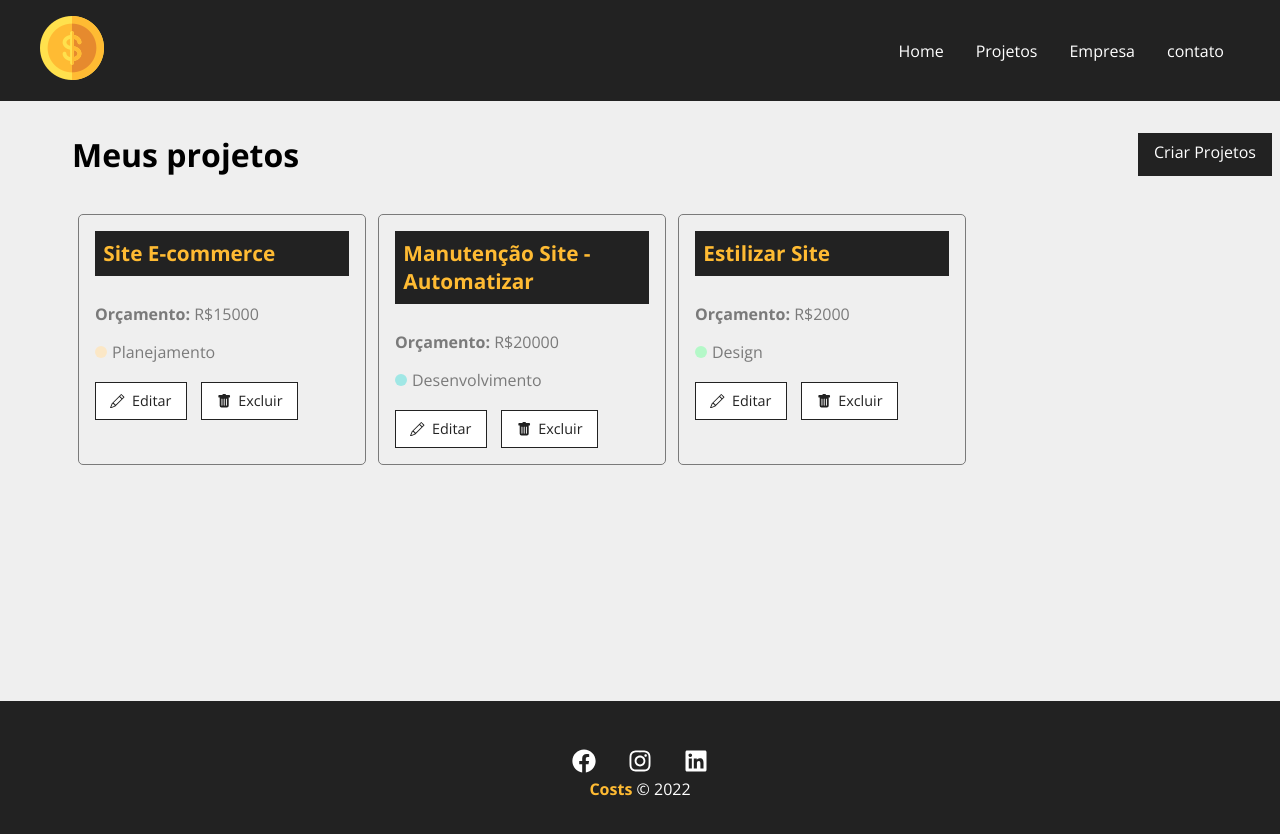
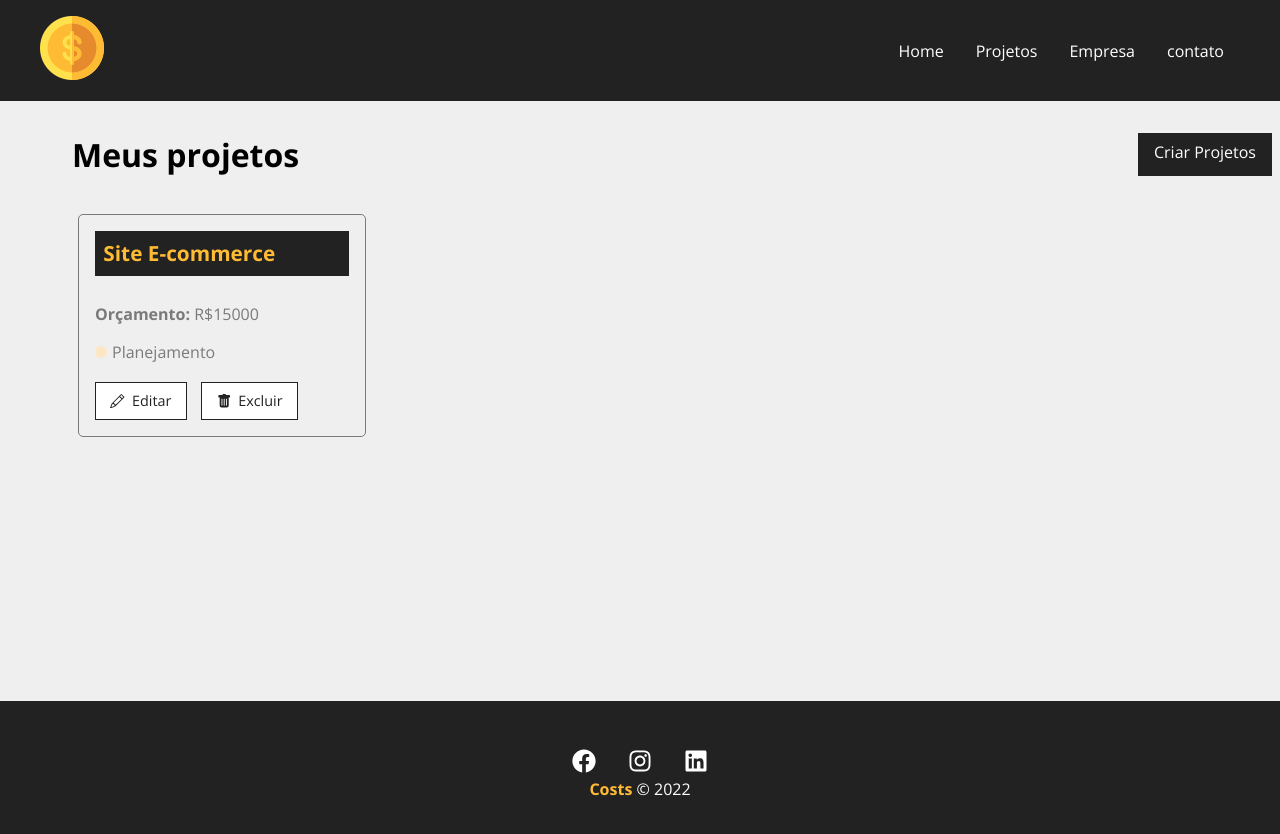
Before and after one commit to joellaranjeira/costs, a React (Create React App) app: page /projetos in a window 1280 px wide. Shown: the top 834 px of the page. Built offline with nearby package versions, Linux system fonts and the light colour scheme; data requests are answered from the project's data file.

Commit message:
aula 29 completa

```diff
--- a/db.json
+++ b/db.json
@@ -10,28 +10,6 @@
       "cost": 0,
       "services": [],
       "id": 1
-    },
-    {
-      "name": "Manutenção Site - Automatizar",
-      "budget": "20000",
-      "category": {
-        "id": "2",
-        "name": "Desenvolvimento"
-      },
-      "cost": 0,
-      "services": [],
-      "id": 2
-    },
-    {
-      "name": "Estilizar Site",
-      "budget": "2000",
-      "category": {
-        "id": "3",
-        "name": "Design"
-      },
-      "cost": 0,
-      "services": [],
-      "id": 3
     }
   ],
   "categories": [
--- a/src/components/pages/Projects.js
+++ b/src/components/pages/Projects.js
@@ -13,6 +13,7 @@ function Projects() {
 
     const [projects, setProjects] = useState([])
     const [removeLoading, setRemoveLoading] = useState(false)
+    const [projectMessage, setProjectMessage] = useState('')
     const location = useLocation()
 
     let message = ''
@@ -39,6 +40,22 @@ function Projects() {
             }, 300)
     }, [])
 
+    function removeProject(id) {
+        fetch(`http://localhost:5000/projects/${id}`, {
+            method: 'DELETE',
+            headers: {
+                'content-Type': 'application/json'
+            },
+        })
+            .then((resp) => resp.json)
+            .then((data) => {
+                setProjects(projects.filter((project) => project.id !== id))
+                setProjectMessage('Projeto excluido com sucesso!!')
+            })
+            .catch((err) => console.log(err))
+    }
+
+
     return (
         <div className={styles.project_container}>
 
@@ -49,18 +66,21 @@ function Projects() {
             </div>
 
             {message && <Message type="success" msg={message} />}
+            {projectMessage && <Message type="success" msg={projectMessage} />}
 
             <Container customClass="start">
 
                 {projects.length > 0 &&
-                    projects.map((project) => <ProjectCard
+                    projects.map((project) => (
+                        <ProjectCard
                             id={project.id}
                             name={project.name}
                             budget={project.budget}
                             category={project.category ? project.category.name : 'N/A'}
                             key={project.id}
+                            handleRemove={removeProject}
                         />
-                    )}
+                    ))}
                 {!removeLoading && <Loading />}
                 {removeLoading && projects.length === 0 && (
                     <p>Não há projetos cadastrados!</p>
--- a/src/components/project/ProjectCard.js
+++ b/src/components/project/ProjectCard.js
@@ -1,9 +1,14 @@
 import styles from './ProjectCard.module.css'
-import {Link} from 'react-router-dom'
+import { Link } from 'react-router-dom'
 
 import { BsPencil, BsFillTrashFill } from 'react-icons/bs'
 
 function ProjectCard({ id, name, budget, category, handleRemove }) {
+
+    const remove = (e) => {
+        e.preventDefault()
+        handleRemove(id)
+    }
 
     return (
         <div className={styles.project_card}>
@@ -12,6 +17,7 @@ function ProjectCard({ id, name, budget, category, handleRemove }) {
             <p >
                 <span>Orçamento:</span> R${budget}
             </p>
+
             <p className={styles.category_text}>
                 <span className={`${styles[category.toLowerCase()]}`}></span> {category}
             </p>
@@ -21,10 +27,9 @@ function ProjectCard({ id, name, budget, category, handleRemove }) {
                     <BsPencil /> Editar
                 </Link>
 
-                <button>
+                <button onClick={remove}>
                     <BsFillTrashFill />Excluir
                 </button>
-
             </div>
         </div>
     )
```
Lines whose indentation alone changed are shown as unchanged.
